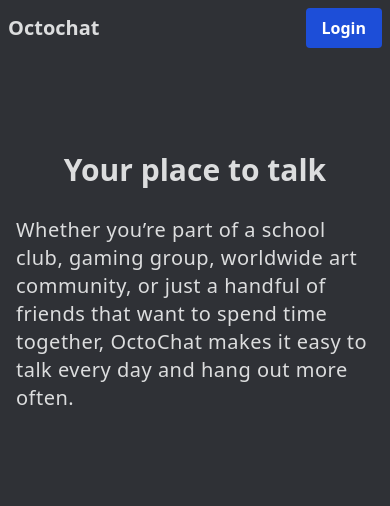
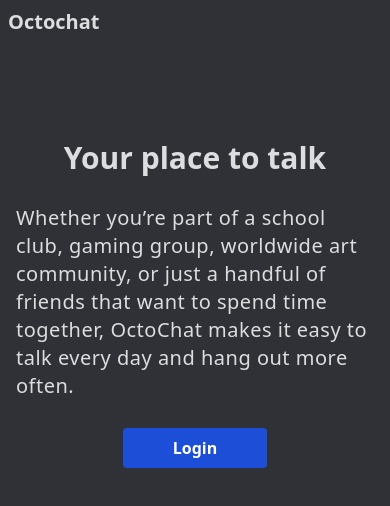
Before and after one commit to HariKrishna-28/octochat, a React (Create React App) app: page /#/ in a window 390 px wide. Shown: the top 506 px of the page. Built offline with nearby package versions, Linux system fonts and the light colour scheme; no server answers.

Commit message:
refactor stream menu

```diff
--- a/src/components/Home.jsx
+++ b/src/components/Home.jsx
@@ -139,7 +139,7 @@ const Home = () => {
                                 title="Home"
                             >
                                 <div
-                                    style={{ width: "60px" }}
+                                    style={{ width: "56px" }}
                                     className='text-discord_channel hover:text-white hover:bg-discord_channelHoverBg rounded-md p-2 text-center'>
                                     <HomeIcon
                                         className='h-6 hover:text-white'
--- a/src/components/WelcomeScreen.jsx
+++ b/src/components/WelcomeScreen.jsx
@@ -68,11 +68,11 @@ const WelcomeScreen = () => {
                     className='font-bold text-xl lg:text-3xl text-center'>
                     Octochat
                 </h1>
+                {!loading &&
+                    <div className='hidden lg:flex justify-between gap-5'>
+                        <button
 
-                {!loading &&
-                    <div className='flex justify-between gap-5'>
-                        <button
-                            className='bg-blue-700 hover:bg-blue-500 text-white font-bold py-2 px-4 rounded'
+                            className='w-36 bg-blue-700 hover:bg-blue-500 text-white font-bold py-2 px-4 rounded'
                             onClick={(event) => !user ? signIn(event) : navigator("streams")}
                         >
                             {user ? "Go to Streams" : "Login"}
@@ -80,13 +80,14 @@ const WelcomeScreen = () => {
 
                         {user &&
                             <button
-                                className='bg-red-700 hover:bg-red-500 text-white font-bold py-2 px-4 rounded'
+                                className='w-36 bg-red-700 hover:bg-red-500 text-white font-bold py-2 px-4 rounded'
                                 onClick={(event) => signOut(event)}
                             >
                                 Sign Out
                             </button>}
                     </div>
                 }
+
             </div>
             <div className='font-semibold p-5'
             >
@@ -113,7 +114,27 @@ const WelcomeScreen = () => {
                     together, OctoChat makes it easy to talk every day and hang out more
                     often.
                 </h2>
+                {!loading &&
+                    <div className='flex lg:hidden justify-between gap-5'>
+                        <button
+
+                            className='w-36 bg-blue-700 hover:bg-blue-500 text-white font-bold py-2 px-4 rounded'
+                            onClick={(event) => !user ? signIn(event) : navigator("streams")}
+                        >
+                            {user ? "Go to Streams" : "Login"}
+                        </button>
+
+                        {user &&
+                            <button
+                                className='w-36 bg-red-700 hover:bg-red-500 text-white font-bold py-2 px-4 rounded'
+                                onClick={(event) => signOut(event)}
+                            >
+                                Sign Out
+                            </button>}
+                    </div>
+                }
             </div>
+
         </div>
     )
 }
```
